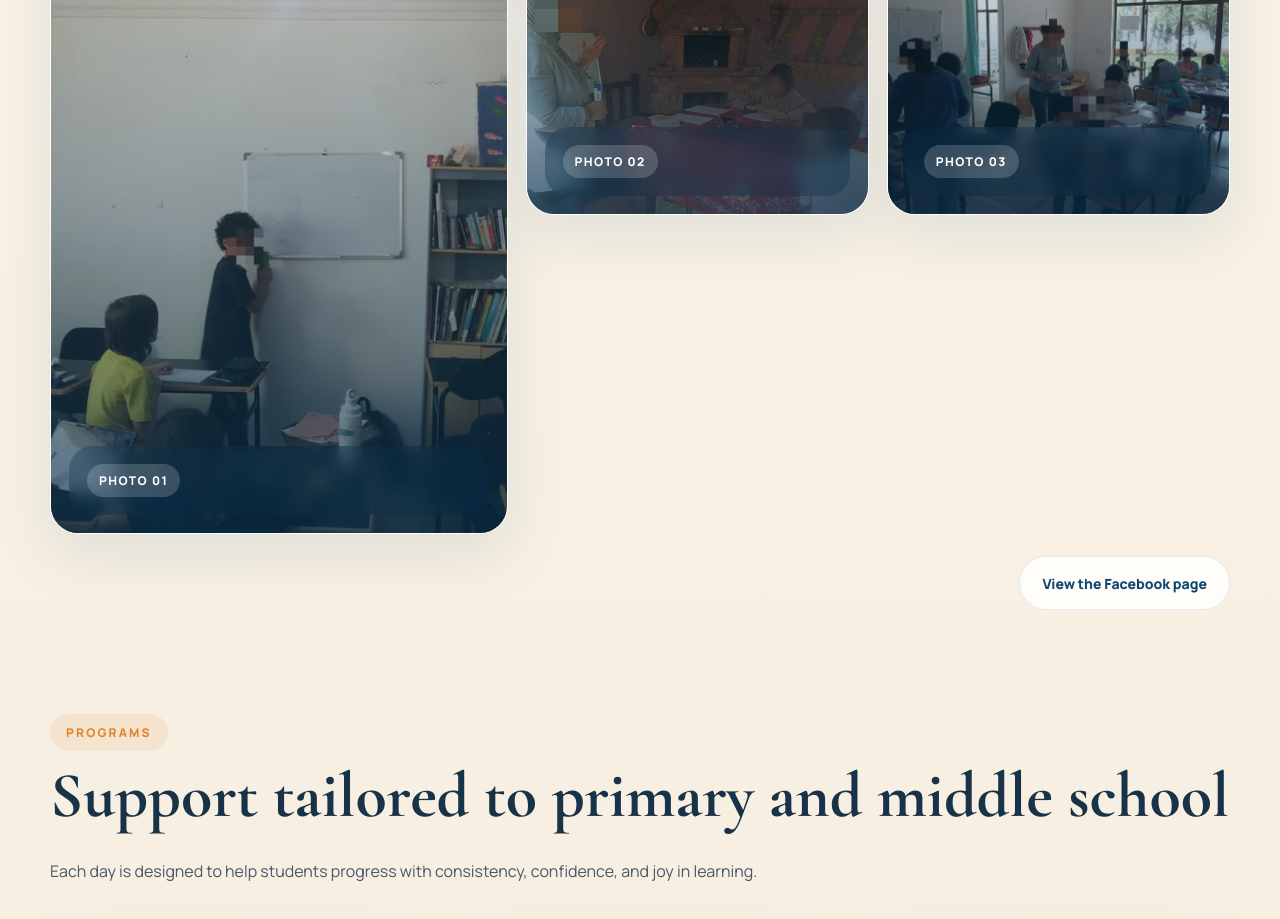
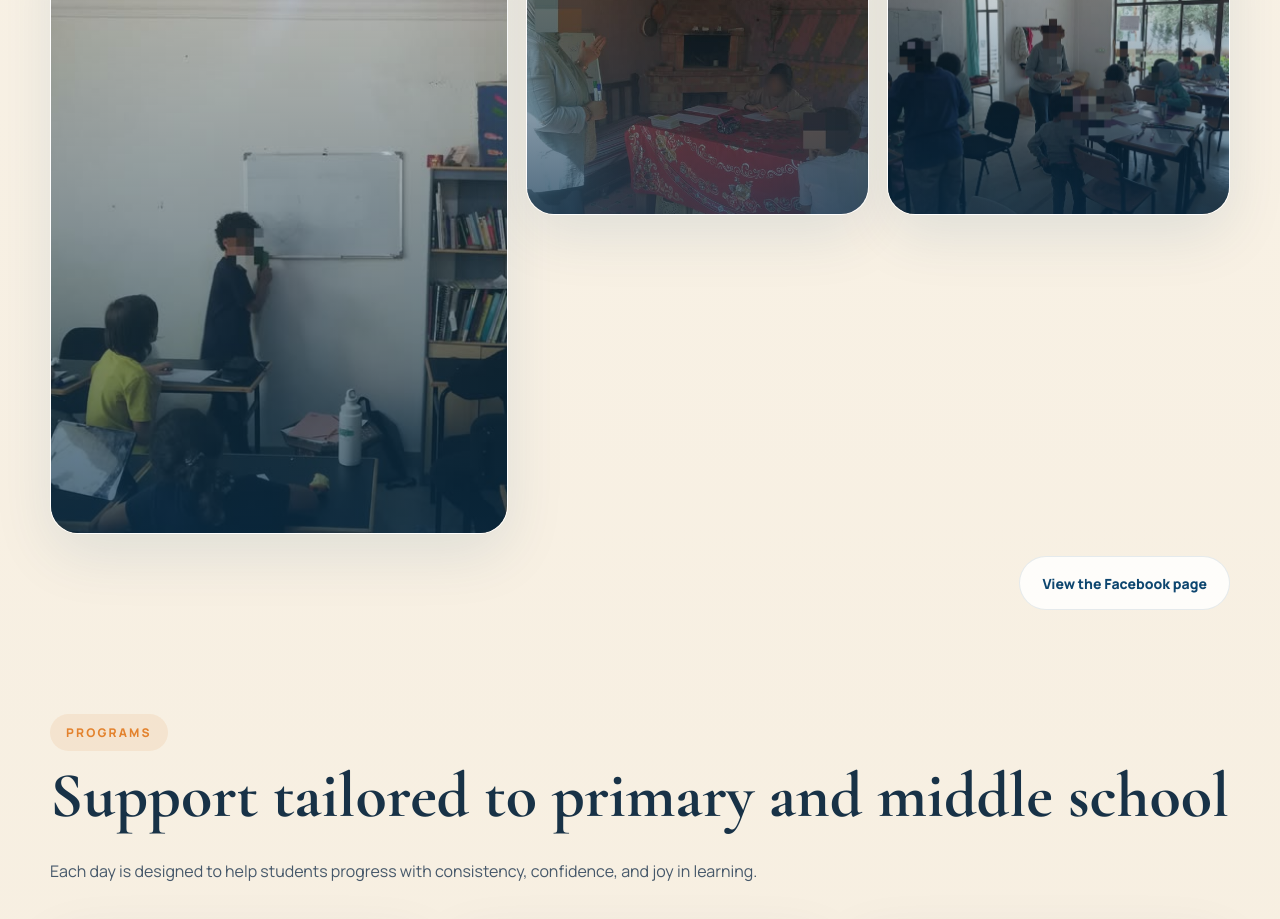
Before and after one commit to yahya1900/la-maison-du-savoir, a React (Vite) app: page / in a window 1280 px wide. Shown: the part 2940-3859 px from the top of the page. Built offline with nearby package versions, Linux system fonts and the light colour scheme.

Commit message:
Remove gallery photo labels

```diff
--- a/assets/translations.js
+++ b/assets/translations.js
@@ -156,15 +156,12 @@ export const siteTranslations = {
       },
       cards: {
         one: {
-          label: "Photo 01",
           alt: "Photo Facebook de La Maison du Savoir à Ghazoua"
         },
         two: {
-          label: "Photo 02",
           alt: "Détail d'une photo Facebook de La Maison du Savoir"
         },
         three: {
-          label: "Photo 03",
           alt: "Variation d'une photo Facebook de La Maison du Savoir"
         }
       }
@@ -402,15 +399,12 @@ export const siteTranslations = {
       },
       cards: {
         one: {
-          label: "Photo 01",
           alt: "Facebook photo of La Maison du Savoir in Ghazoua"
         },
         two: {
-          label: "Photo 02",
           alt: "Closer detail from a Facebook photo of La Maison du Savoir"
         },
         three: {
-          label: "Photo 03",
           alt: "Visual variation from a Facebook photo of La Maison du Savoir"
         }
       }
@@ -648,15 +642,12 @@ export const siteTranslations = {
       },
       cards: {
         one: {
-          label: "صورة 01",
           alt: "صورة من فيسبوك لبيت المعرفة في غزوة"
         },
         two: {
-          label: "صورة 02",
           alt: "تفصيل مقرب من صورة فيسبوك لبيت المعرفة"
         },
         three: {
-          label: "صورة 03",
           alt: "تنويع بصري من صورة فيسبوك لبيت المعرفة"
         }
       }
@@ -894,15 +885,12 @@ export const siteTranslations = {
       },
       cards: {
         one: {
-          label: "Foto 01",
           alt: "Foto de Facebook de La Maison du Savoir en Ghazoua"
         },
         two: {
-          label: "Foto 02",
           alt: "Detalle cercano de una foto de Facebook de La Maison du Savoir"
         },
         three: {
-          label: "Foto 03",
           alt: "Variación visual de una foto de Facebook de La Maison du Savoir"
         }
       }
--- a/src/App.tsx
+++ b/src/App.tsx
@@ -456,15 +456,12 @@ function App() {
           <div className="shell gallery-grid">
             {galleryCards.map((card, index) => (
               <article
-                key={card.label}
+                key={card.alt}
                 className={`gallery-card ${index === 0 ? "gallery-card-feature" : "gallery-card-detail"}`}
                 data-reveal
               >
                 <div className={`gallery-media gallery-media-${index + 1}`}>
                   <img src={GALLERY_IMAGES[index]} alt={card.alt} loading="lazy" />
-                </div>
-                <div className="gallery-copy">
-                  <span className="gallery-label">{card.label}</span>
                 </div>
               </article>
             ))}
--- a/src/styles.css
+++ b/src/styles.css
@@ -806,39 +806,6 @@ textarea:focus-visible {
   object-position: center 72%;
 }
 
-.gallery-copy {
-  position: absolute;
-  right: 18px;
-  bottom: 18px;
-  left: 18px;
-  z-index: 1;
-  display: grid;
-  gap: 10px;
-  padding: 18px;
-  border-radius: 24px;
-  color: #fff;
-  background: rgba(9, 47, 76, 0.34);
-  backdrop-filter: blur(8px);
-}
-
-.gallery-label {
-  display: inline-flex;
-  align-items: center;
-  width: fit-content;
-  padding: 8px 12px;
-  border-radius: 999px;
-  background: rgba(255, 255, 255, 0.18);
-  font-size: 12px;
-  font-weight: 800;
-  letter-spacing: 0.12em;
-  text-transform: uppercase;
-}
-
-.gallery-copy p {
-  margin: 0;
-  line-height: 1.7;
-}
-
 .gallery-actions {
   display: flex;
   justify-content: flex-end;
@@ -1149,13 +1116,6 @@ textarea:focus-visible {
     min-height: 320px;
   }
 
-  .gallery-copy {
-    right: 14px;
-    bottom: 14px;
-    left: 14px;
-    padding: 16px;
-    border-radius: 20px;
-  }
 }
 
 @media (max-width: 720px) {
```
